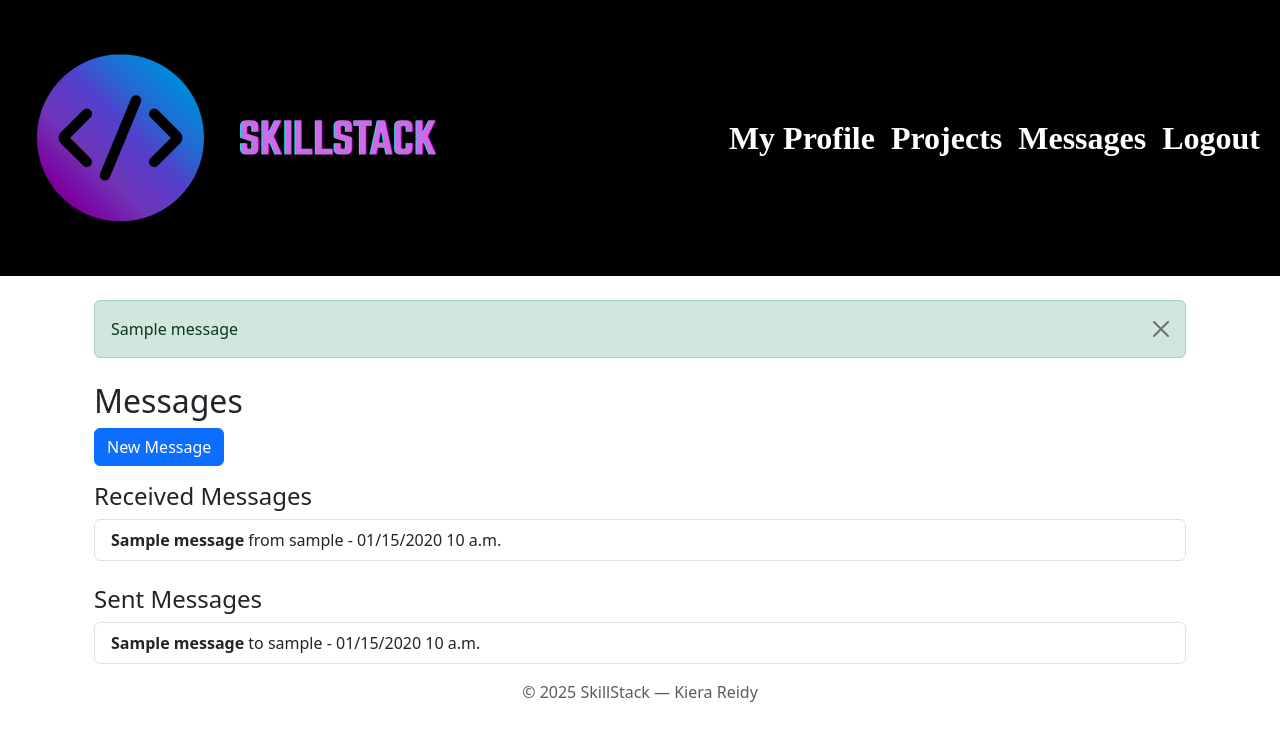
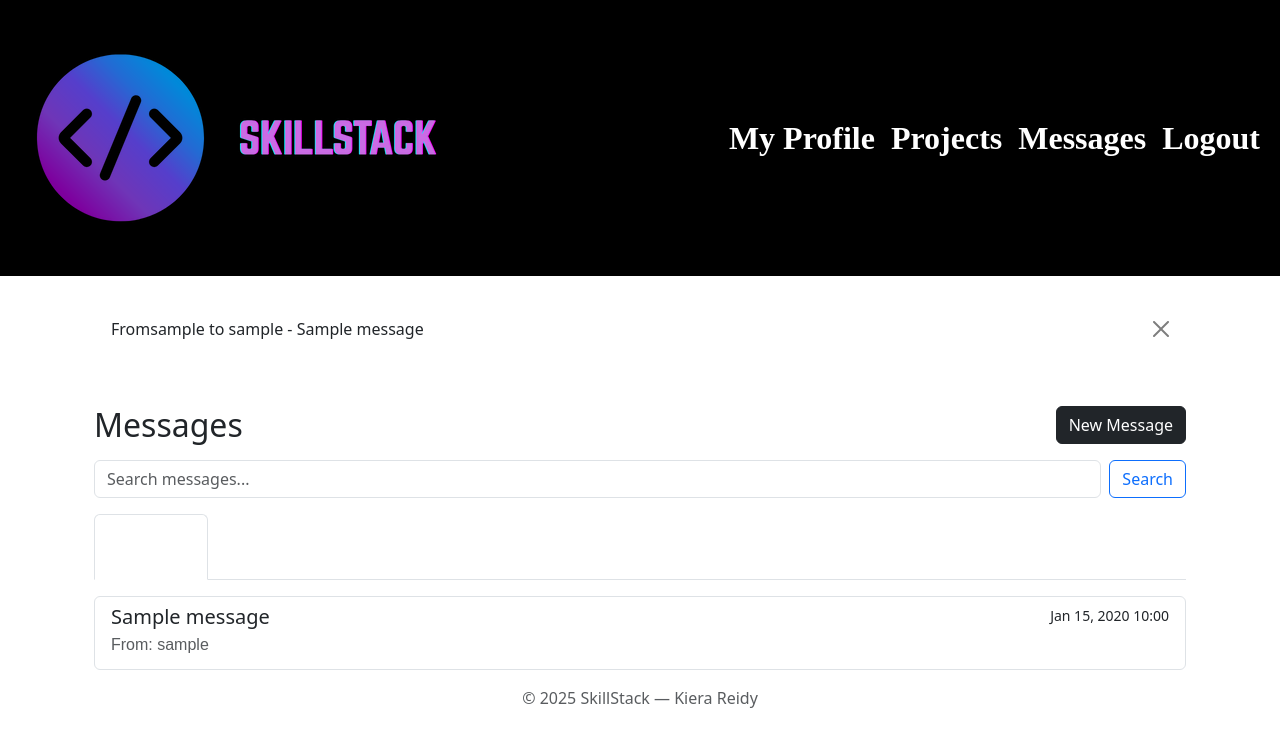
Before and after one commit to KeeLouise/skillstack, a Django app: page /messaging/ in a window 1280 px wide. Shown: the top 747 px of the page. Run offline with Django 5.2, Linux system fonts and the light colour scheme; a user stored in the database is signed in; tables that the repository leaves empty hold one stand-in row (values such as "Sample post"); one stand-in notice (Sample message) is shown; some web fonts are replaced.

Commit message:
Further updates to inbox view. KR 05/08/2025

```diff
--- a/skillstack/messaging/views.py
+++ b/skillstack/messaging/views.py
@@ -1,24 +1,47 @@
 from django.contrib.auth.decorators import login_required
 from django.shortcuts import render, redirect, get_object_or_404
+from django.db.models import Q
 from .models import Message
 from .forms import MessageForm
 
 @login_required
 def inbox(request):
-    received_messages = Message.objects.filter(recipient=request.user)
-    sent_messages = Message.objects.filter(sender=request.user)
+    query = request.GET.get('q', '')
+    messages_qs = Message.objects.filter(recipient=request.user)
 
-    context = {
-        'received_messages': received_messages,
-        'sent_messages': sent_messages,
-    }
+    if query:
+        messages_qs = messages_qs.filter(
+            Q(subject__icontains=query) | Q(sender__username__icontains=query)
+        )
 
-    return render(request, 'messaging/inbox.html', context)
+    unread_count = Message.objects.filter(recipient=request.user, is_read=False).count()
+
+    return render(request, 'messaging/inbox.html', {
+        'messages': messages_qs,
+        'active_tab': 'inbox',
+        'unread_count': unread_count,
+        'query': query
+    })
+
 
 @login_required
 def sent_messages(request):
-    messages = Message.objects.filter(sender=request.user)
-    return render (request, 'messaging/sent.html', {'messages': messages})
+    query = request.GET.get('q', '')
+    messages_qs = Message.objects.filter(sender=request.user)
+
+    if query:
+        messages_qs = messages_qs.filter(
+            Q(subject__icontains=query) | Q(recipient__username__icontains=query)
+        )
+
+    unread_count = Message.objects.filter(recipient=request.user, is_read=False).count()
+
+    return render(request, 'messaging/inbox.html', {
+        'messages': messages_qs,
+        'active_tab': 'sent',
+        'unread_count': unread_count,
+        'query': query
+    })
 
 @login_required
 def message_detail(request, pk):
--- a/skillstack/templates/messaging/inbox.html
+++ b/skillstack/templates/messaging/inbox.html
@@ -1,30 +1,53 @@
 {% extends 'base.html' %}
+{% block title %}Messages{% endblock %}
+
 {% block content %}
-<div class="container mt-4">
-  <h2>Messages</h2>
-  <a href="{% url 'compose' %}" class="btn btn-primary mb-3">New Message</a>
+<div class="container mt-5">
+  <div class="d-flex justify-content-between align-items-center mb-3">
+    <h2 class="mb-0">
+      Messages
+      {% if unread_count > 0 %}
+        <span class="badge bg-danger">{{ unread_count }}</span>
+      {% endif %}
+    </h2>
+    <a href="{% url 'compose' %}" class="btn btn-dark">New Message</a>
+  </div>
 
-  <h4>Received Messages</h4>
-  <ul class="list-group mb-4">
-    {% for msg in received_messages %}
-      <li class="list-group-item {% if not msg.is_read %}fw-bold{% endif %}">
-        <strong>{{ msg.subject }}</strong> from {{ msg.sender.username }} - {{ msg.sent_at|date:"SHORT_DATETIME_FORMAT" }}
-        <a href="{% url 'message_detail' msg.pk %}" class="stretched-link"></a>
-      </li>
-    {% empty %}
-      <li class="list-group-item">No received messages</li>
-    {% endfor %}
+  <form method="get" class="mb-3 d-flex">
+    <input type="text" name="q" class="form-control me-2" placeholder="Search messages..."
+           value="{{ query|default:'' }}">
+    <button type="submit" class="btn btn-outline-primary">Search</button>
+  </form>
+
+  <ul class="nav nav-tabs mb-3">
+    <li class="nav-item">
+      <a class="nav-link {% if active_tab == 'inbox' %}active{% endif %}" href="{% url 'messages' %}">
+        Inbox {% if unread_count > 0 %}<span class="badge bg-secondary">{{ unread_count }}</span>{% endif %}
+      </a>
+    </li>
+    <li class="nav-item">
+      <a class="nav-link {% if active_tab == 'sent' %}active{% endif %}" href="{% url 'sent' %}">Sent</a>
+    </li>
   </ul>
 
-  <h4>Sent Messages</h4>
-  <ul class="list-group">
-    {% for msg in sent_messages %}
-      <li class="list-group-item">
-        <strong>{{ msg.subject }}</strong> to {{ msg.recipient.username }} - {{ msg.sent_at|date:"SHORT_DATETIME_FORMAT" }}
-      </li>
-    {% empty %}
-      <li class="list-group-item">No sent messages</li>
-    {% endfor %}
-  </ul>
+  {% if messages %}
+    <div class="list-group">
+      {% for msg in messages %}
+        <a href="{% url 'message_detail' msg.pk %}" class="list-group-item list-group-item-action {% if not msg.is_read %}fw-bold bg-light{% endif %}">
+          <div class="d-flex w-100 justify-content-between">
+            <h5 class="mb-1">{{ msg.subject }}</h5>
+            <small>{{ msg.sent_at|date:"M d, Y H:i" }}</small>
+          </div>
+          <p class="mb-1 text-muted">
+            {% if active_tab == 'inbox' %}From: {{ msg.sender.username }}
+            {% else %}To: {{ msg.recipient.username }}
+            {% endif %}
+          </p>
+        </a>
+      {% endfor %}
+    </div>
+  {% else %}
+    <div class="alert alert-info text-center">No messages found.</div>
+  {% endif %}
 </div>
 {% endblock %}
```
